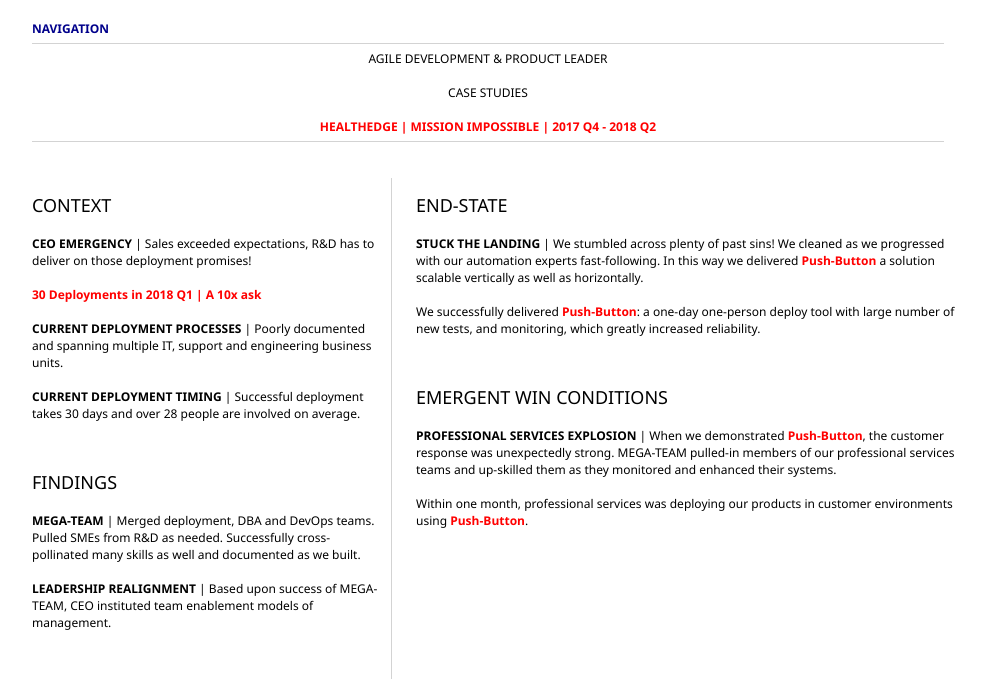
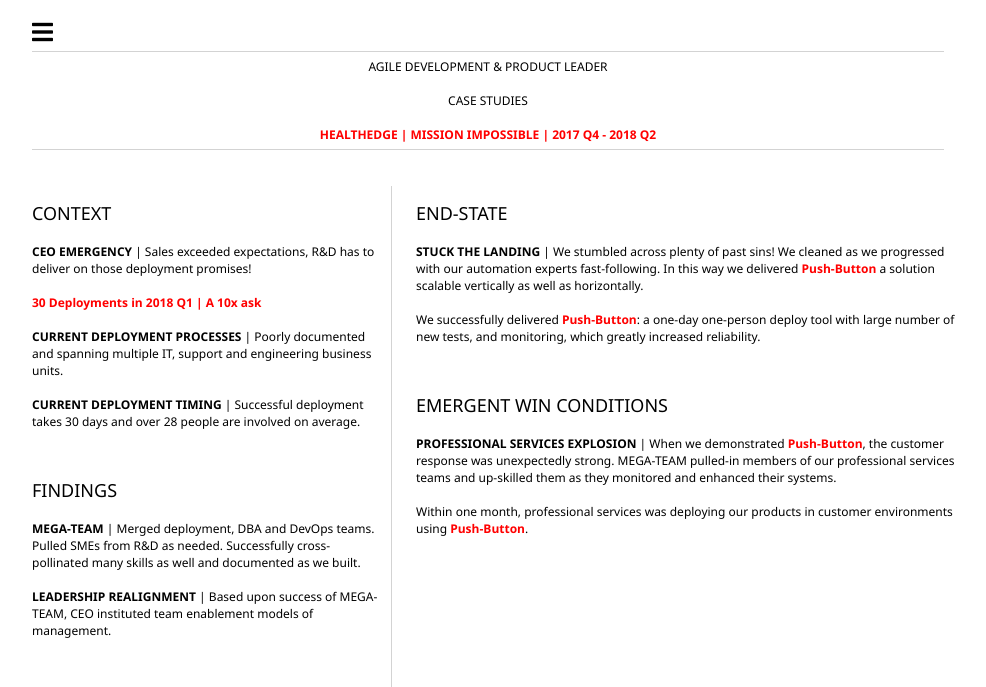
Before and after one commit to bdemirjian/resume, a plain HTML site: page case_study1.html in a window 1280 px wide. Shown: the part 125-812 px from the top of the page, without its empty margins (152-1138 px from the left). Drawn offline with Linux system fonts and the light colour scheme.

Commit message:
nav to fa-bars

```diff
--- a/case_study1.html
+++ b/case_study1.html
@@ -12,7 +12,7 @@
 		<header id="header">
 			<!-- resume header with your name and title -->
 			<h1><b>BRAD</b> DEMIRJIAN</h1>
-			<div onclick="openNav()" align = "left"><strong style="margin: left; color: darkblue;">NAVIGATION</strong></div>
+			<div onclick="openNav()" align = "left"><i class="fa fa-bars fa-2x"></i></div>
 			<hr>
 			AGILE DEVELOPMENT & PRODUCT LEADER
 			<br> </br>
```
Also changed, not shown: case_study2.html (+1 -1 lines), case_study3.html (+1 -1 lines), case_study4.html (+1 -1 lines), index.html (+1 -1 lines).
